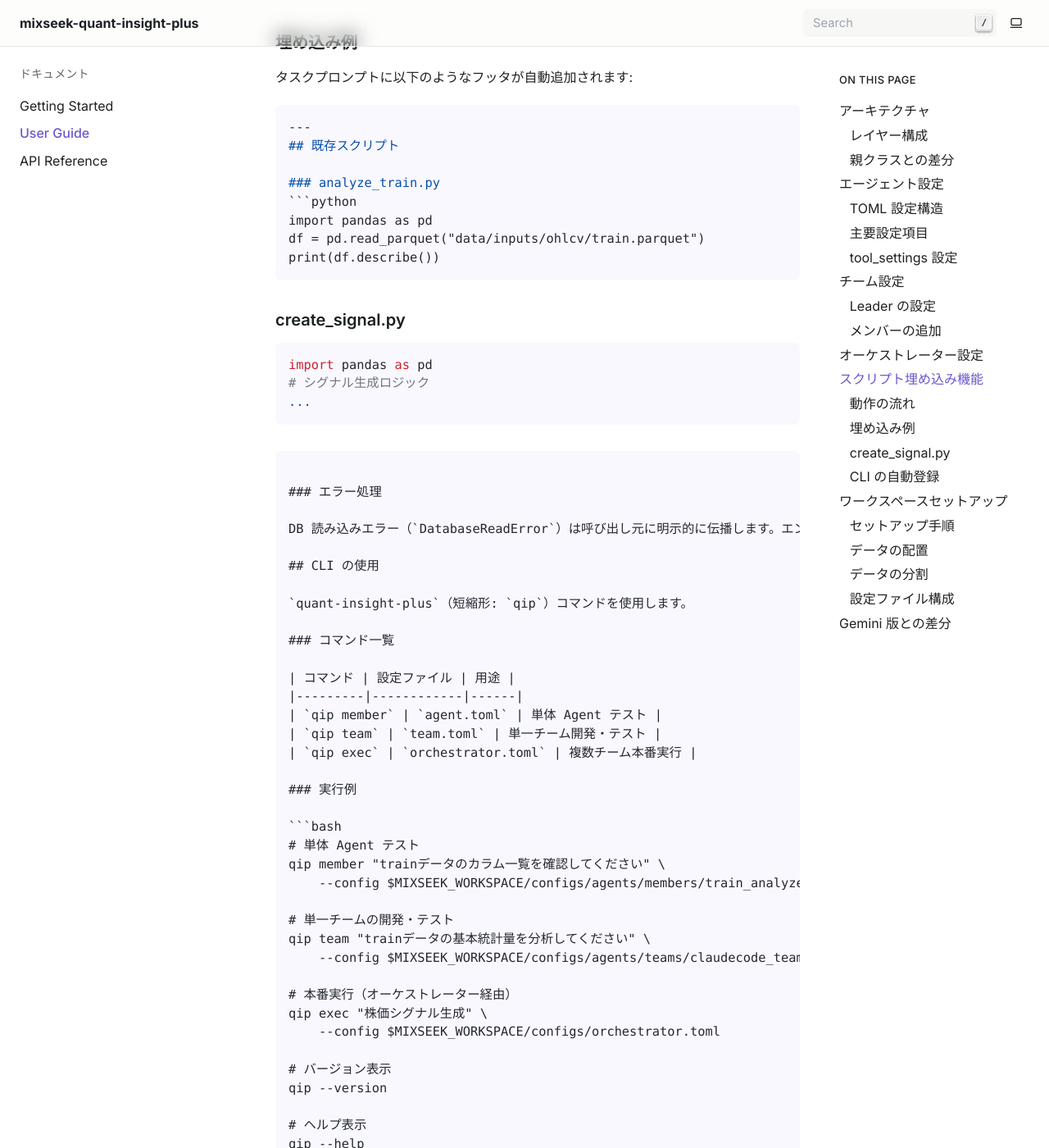
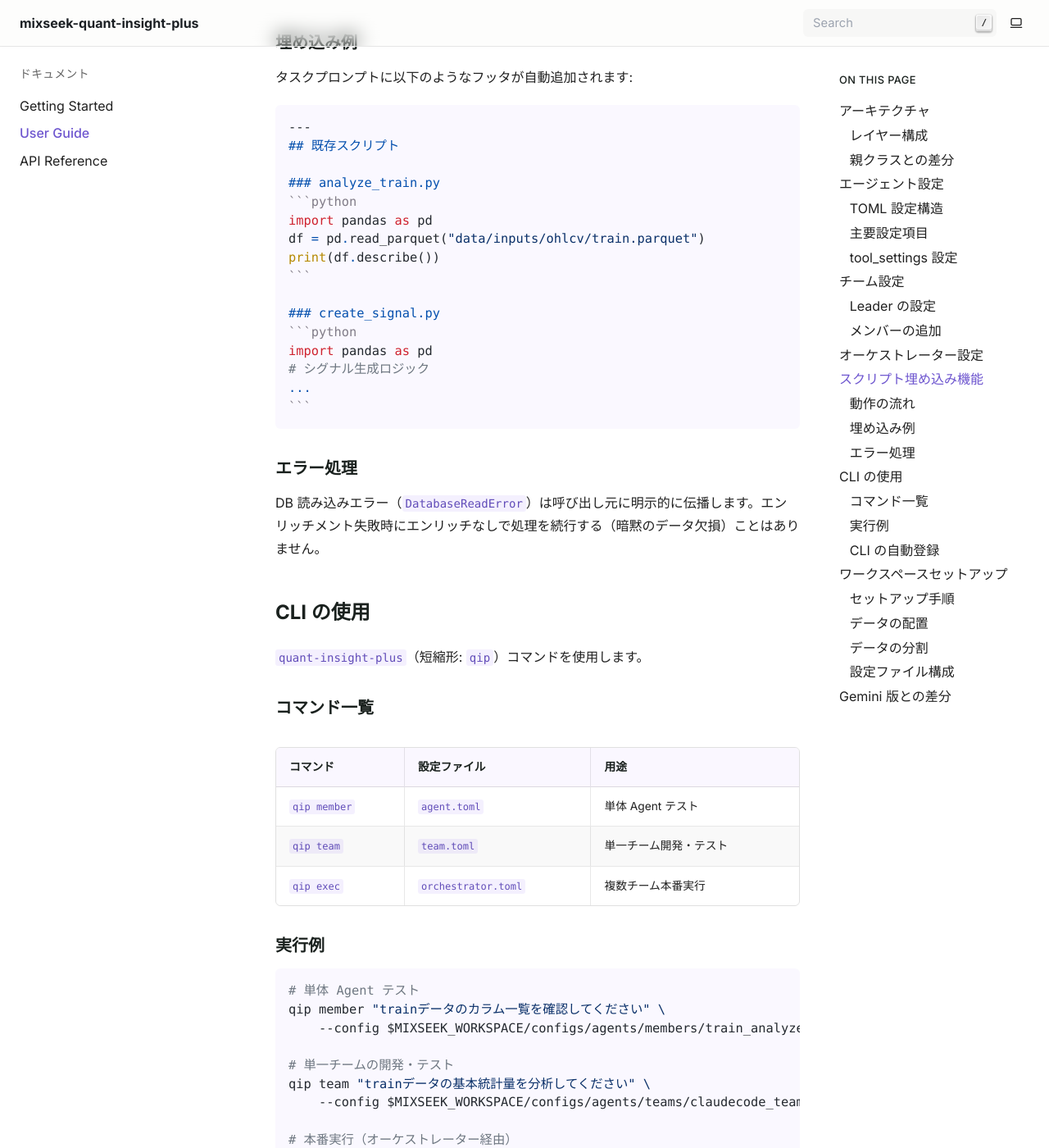
Before and after one commit to drillan/mixseek-quant-insight-plus, a Sphinx documentation site: the page built from docs/user-guide.md, in a window 1280 px wide and 1400 px high, scrolled down 4097 px. Shown: the whole window at 82% size. Built offline with Sphinx 7.4.7, drawn with Linux system fonts in a browser that asks for light colours; some of the changed text lies outside the part shown.

Commit message:
docs: Fix nested code block fencing and add _static directory
- Fixed docs/user-guide.md nested code block by using quadruple backticks for outer fence
- Created docs/_static/.gitkeep to resolve Sphinx static files directory warning

Co-Authored-By: Claude Opus 4.6 <noreply@anthropic.com>

`````diff
--- a/docs/user-guide.md
+++ b/docs/user-guide.md
@@ -136,7 +136,7 @@ config = "configs/agents/teams/claudecode_team.toml"
 
 タスクプロンプトに以下のようなフッタが自動追加されます:
 
-```markdown
+````markdown
 ---
 ## 既存スクリプト
 
@@ -153,7 +153,7 @@ import pandas as pd
 # シグナル生成ロジック
 ...
 ```
-```
+````
 
 ### エラー処理
 
`````
Also changed, not shown: 1 other file.
